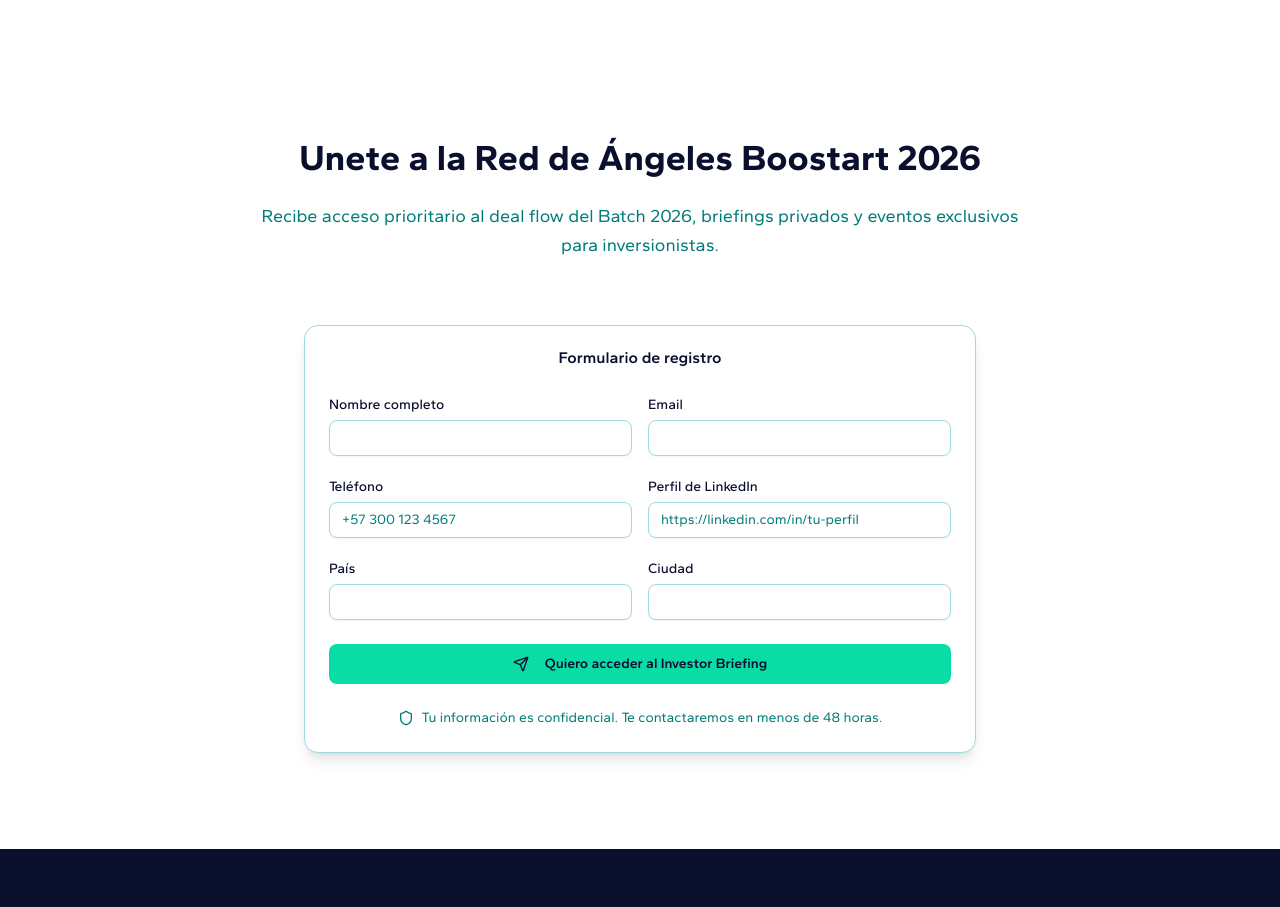
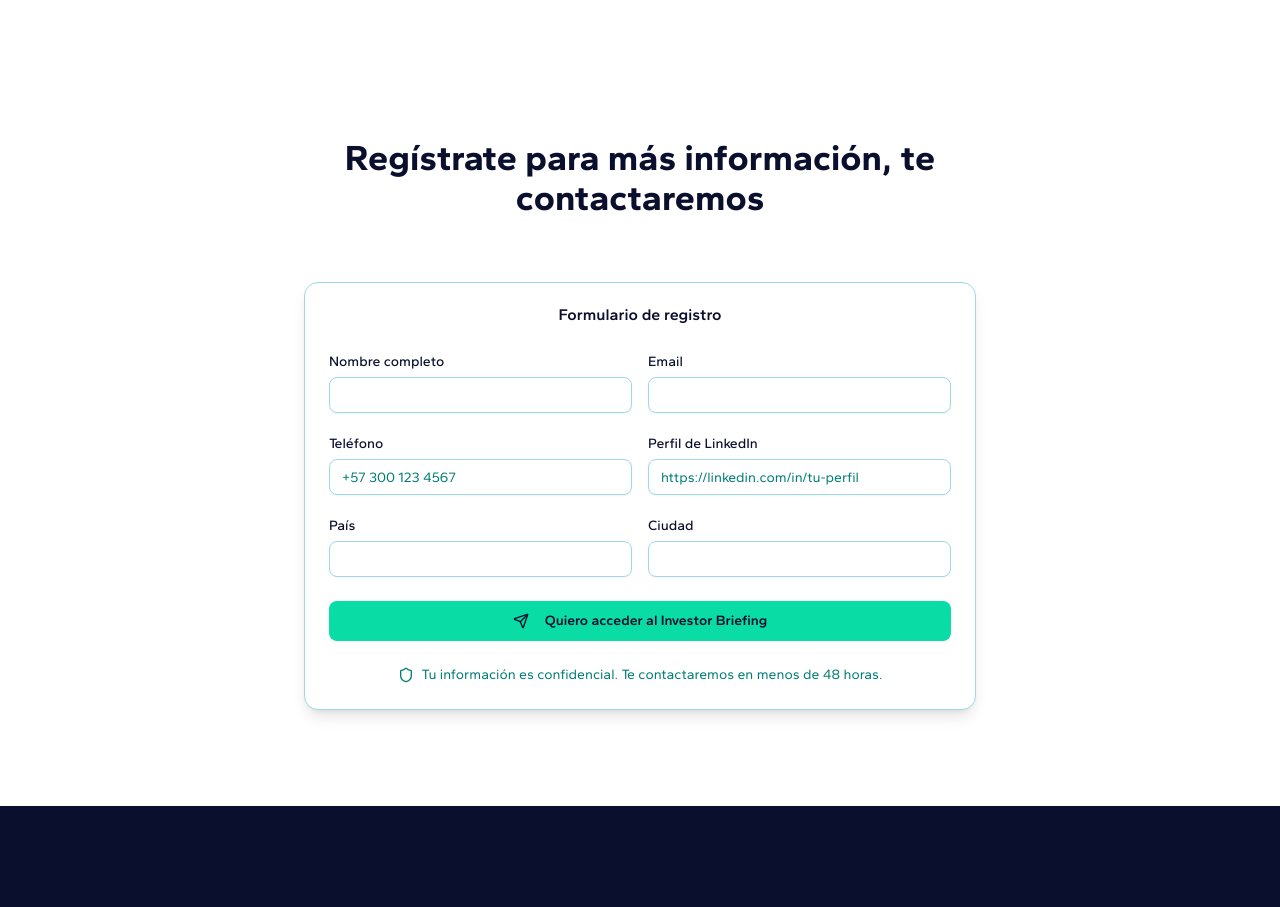
Before and after one commit to edwardneira-lab/v0-landing1, a Next.js app: page / in a window 1280 px wide. Shown: the part 5060-5967 px from the top of the page. Built offline with nearby package versions, Linux system fonts and the light colour scheme.

Commit message:
feat: rename registration section to "Sign Up for More Info"\n\nRemove descriptive paragraph about deal flow, private briefings, and exclusive events.

```diff
--- a/components/landing/registro.tsx
+++ b/components/landing/registro.tsx
@@ -61,12 +61,8 @@ export function Registro() {
       <div className="max-w-7xl mx-auto px-4 sm:px-6 lg:px-8">
         <div className="text-center max-w-3xl mx-auto mb-16">
           <h2 className="text-3xl sm:text-4xl font-bold text-oxford-blue mb-6">
-            Unete a la Red de Ángeles Boostart 2026
+            {"Regístrate para más información, te contactaremos"}
           </h2>
-          <p className="text-pine-green text-lg leading-relaxed">
-            Recibe acceso prioritario al deal flow del Batch 2026, briefings privados
-            y eventos exclusivos para inversionistas.
-          </p>
         </div>
 
         <div className="max-w-2xl mx-auto">
```
